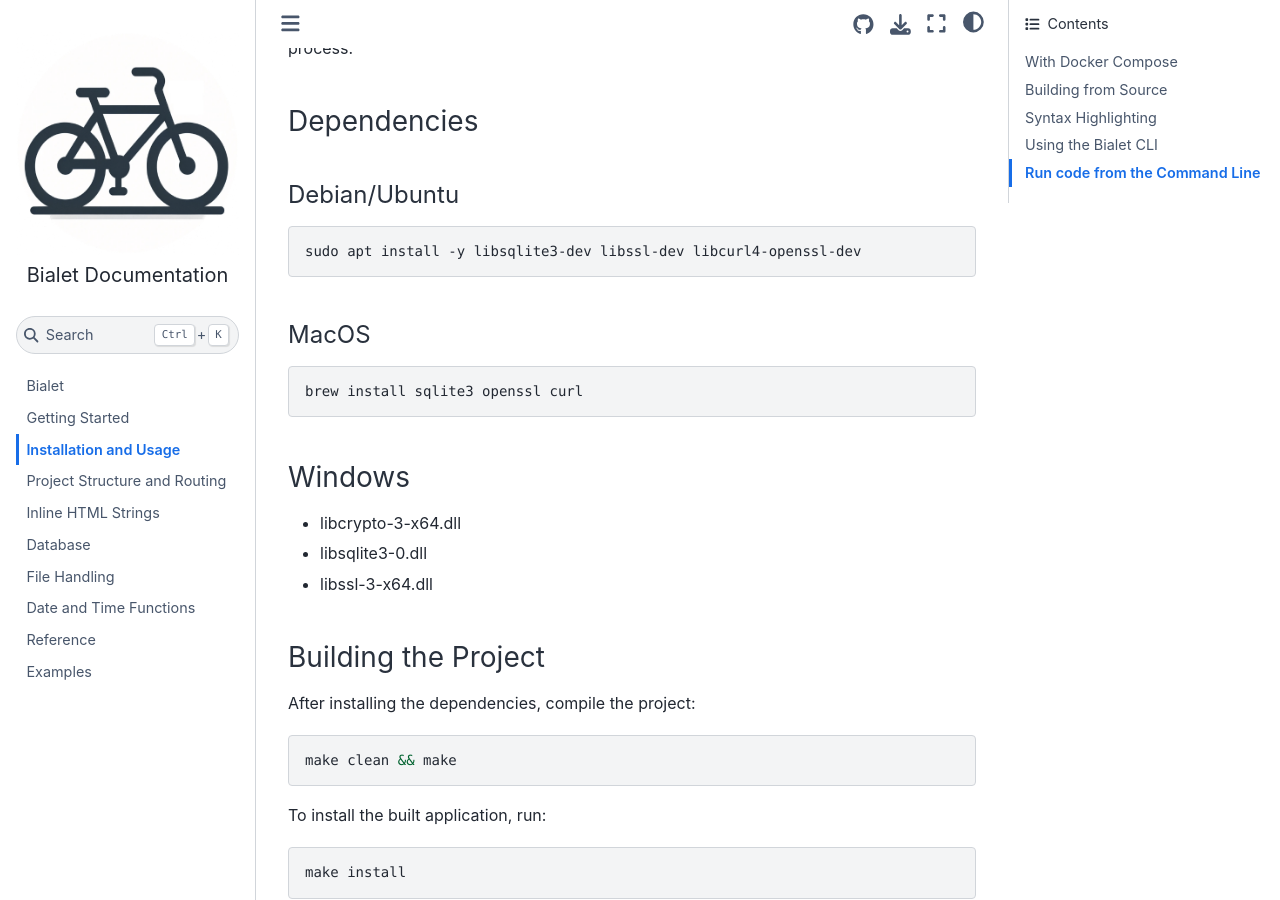
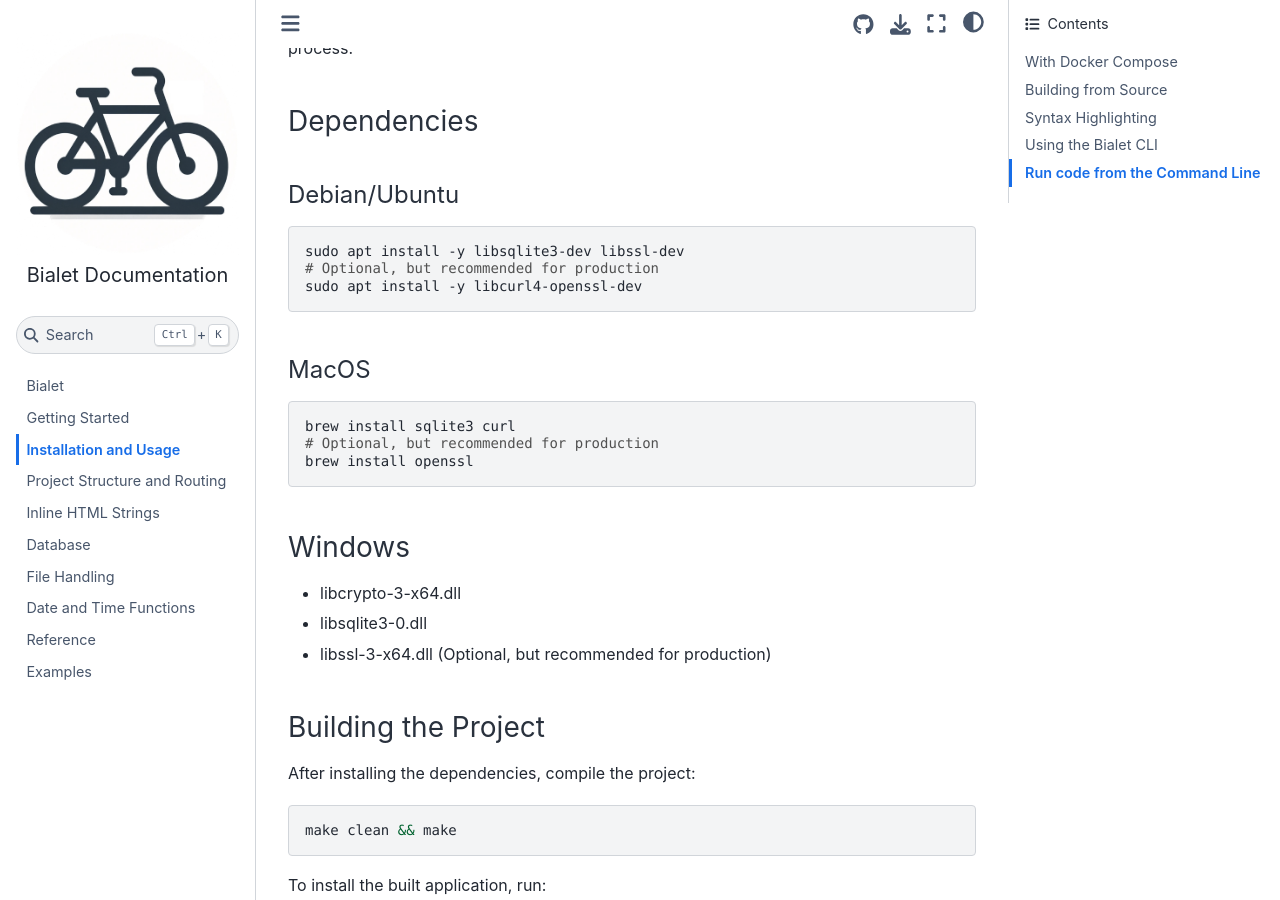
Before and after one commit to bialet/bialet, a Sphinx documentation site: the page built from docs/installation.md, in a window 1280 px wide and 900 px high, scrolled down 789 px. Built offline with Sphinx 7.4.7 and the Sphinx Book theme 1.1.4, drawn with Linux system fonts in a browser that asks for light colours.

Commit message:
Remove OpenSSL from required library

````diff
--- a/docs/installation.md
+++ b/docs/installation.md
@@ -30,19 +30,24 @@
 #### Debian/Ubuntu
 
 ```bash
-sudo apt install -y libsqlite3-dev libssl-dev libcurl4-openssl-dev
+sudo apt install -y libsqlite3-dev libssl-dev
+# Optional, but recommended for production
+sudo apt install -y libcurl4-openssl-dev
 ```
 
 #### MacOS
 
 ```bash
-brew install sqlite3 openssl curl
+brew install sqlite3 curl
+# Optional, but recommended for production
+brew install openssl
 ```
+
 ### Windows
 
 * libcrypto-3-x64.dll
 * libsqlite3-0.dll
-* libssl-3-x64.dll
+* libssl-3-x64.dll (Optional, but recommended for production)
 
 ### Building the Project
 
````
Also changed, not shown: README.md (+8 -3 lines).
